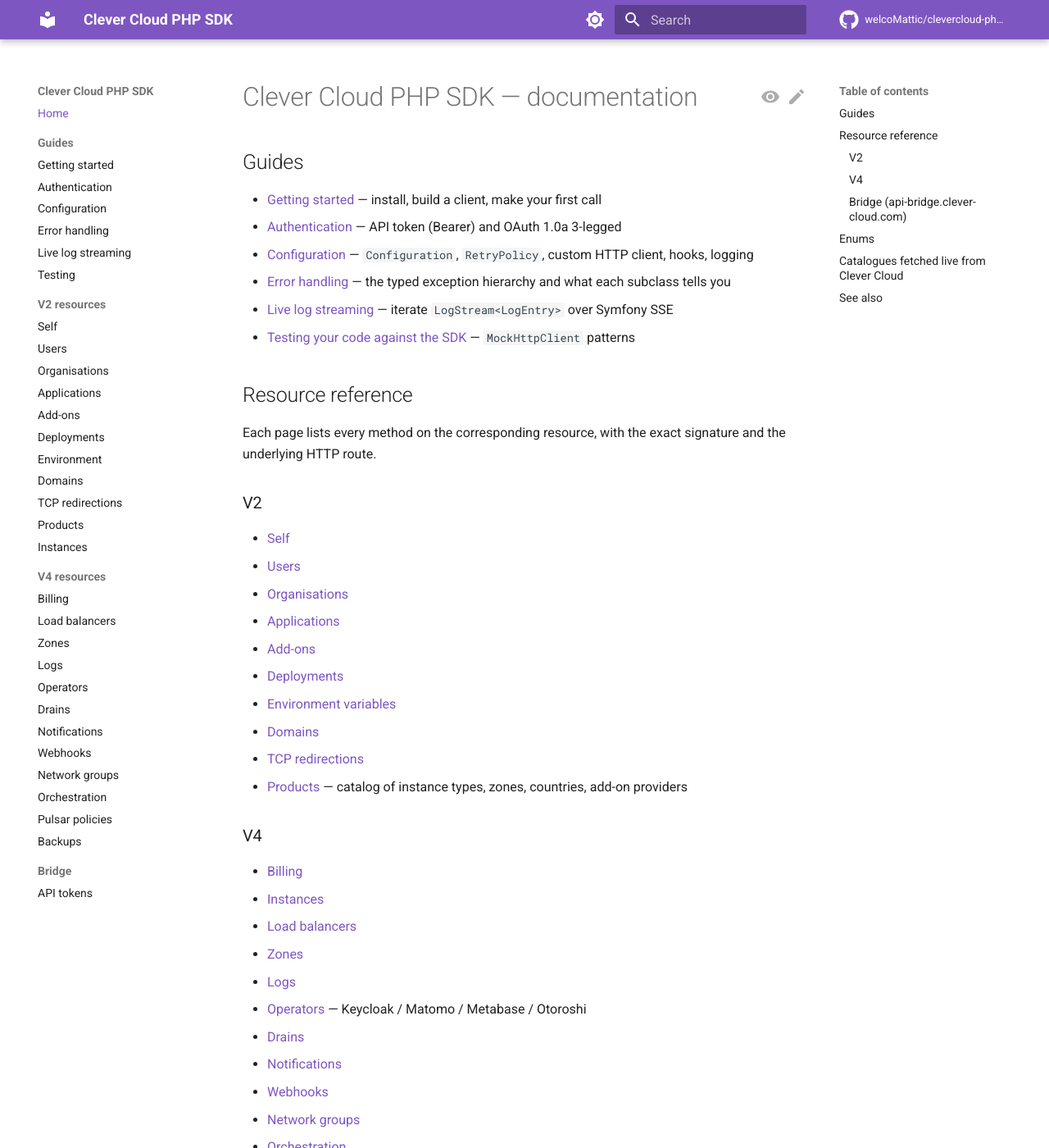
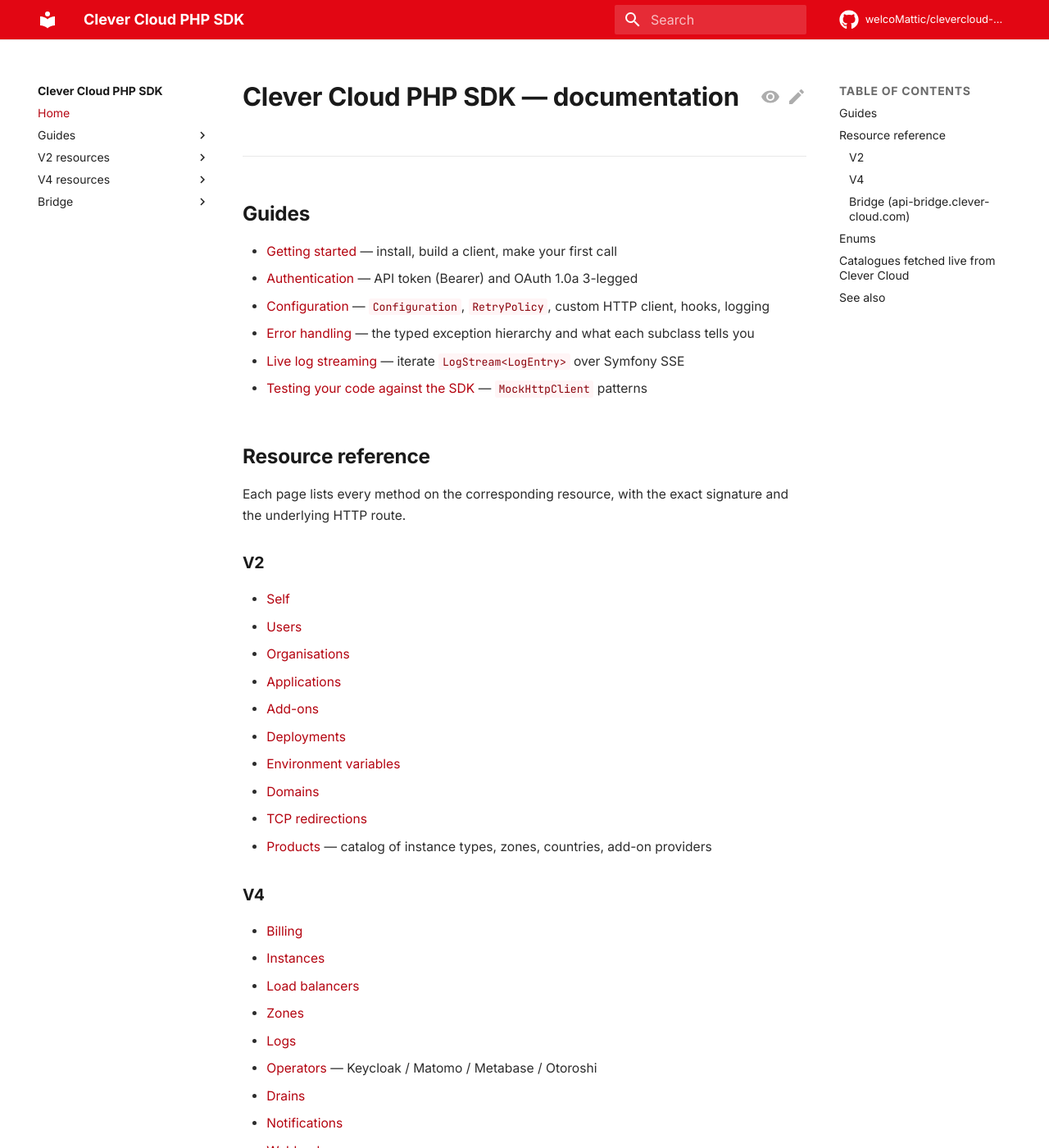
Before and after one commit to welcoMattic/clevercloud-php-sdk, an MkDocs documentation site: the page built from docs/index.md, in a window 1280 px wide and 1400 px high. Shown: the whole window at 82% size. Built offline with MkDocs 1.6.1 and Material for MkDocs 9.7.7, drawn with Linux system fonts in a browser that asks for light colours; comment, search, counter and statistics services are not loaded.

Commit message:
chore(docs): refresh theme + bump GitHub Actions to Node 24
- Custom MkDocs Material palette using Clever Cloud red declensions
  (sober light-only scheme, Inter / JetBrains Mono, framed code blocks)
- Drop dense navigation features (sections / expand) for a calmer layout
- Bump checkout v4→v6, setup-python v5→v6, upload-pages-artifact v3→v5,
  deploy-pages v4→v5 — all on Node 24, clears Node 20 deprecation warning

Co-Authored-By: Claude Opus 4.7 (1M context) <noreply@anthropic.com>

```diff
--- /dev/null
+++ b/docs/stylesheets/clevercloud.css
@@ -0,0 +1,202 @@
+/* Clever Cloud — sober light theme with brand red declensions */
+
+:root {
+  /* Brand red declensions (from Clever Cloud logo) */
+  --cc-red:        #E20613;
+  --cc-red-dark:   #B40410;
+  --cc-red-darker: #8C030C;
+  --cc-red-soft:   #F03A48;
+  --cc-red-tint:   #FCE7E9;
+  --cc-red-wash:   #FFF5F6;
+
+  /* Sober neutrals */
+  --cc-ink:        #1A1A1A;
+  --cc-text:       #2C2C2C;
+  --cc-muted:      #6B6B6B;
+  --cc-border:     #E8E8E8;
+  --cc-surface:    #FAFAFA;
+}
+
+/* Material primary/accent overrides */
+[data-md-color-scheme="default"] {
+  --md-primary-fg-color:         var(--cc-red);
+  --md-primary-fg-color--light:  var(--cc-red-soft);
+  --md-primary-fg-color--dark:   var(--cc-red-dark);
+  --md-primary-bg-color:         #FFFFFF;
+  --md-primary-bg-color--light:  rgba(255, 255, 255, 0.7);
+
+  --md-accent-fg-color:             var(--cc-red-dark);
+  --md-accent-fg-color--transparent: rgba(228, 6, 19, 0.08);
+  --md-accent-bg-color:             #FFFFFF;
+  --md-accent-bg-color--light:      rgba(255, 255, 255, 0.7);
+
+  --md-typeset-a-color: var(--cc-red-dark);
+}
+
+/* Body — soften and tighten */
+.md-typeset {
+  color: var(--cc-text);
+  font-size: 0.78rem;
+  line-height: 1.65;
+}
+
+.md-typeset h1,
+.md-typeset h2,
+.md-typeset h3,
+.md-typeset h4 {
+  color: var(--cc-ink);
+  font-weight: 600;
+  letter-spacing: -0.01em;
+}
+
+.md-typeset h1 {
+  font-weight: 700;
+  border-bottom: 1px solid var(--cc-border);
+  padding-bottom: 0.5rem;
+  margin-bottom: 1.5rem;
+}
+
+.md-typeset h2 {
+  margin-top: 2.2rem;
+  padding-top: 0.4rem;
+}
+
+/* Links — subtle red, underline on hover only */
+.md-typeset a {
+  text-decoration: none;
+  border-bottom: 1px solid transparent;
+  transition: border-color 120ms ease, color 120ms ease;
+}
+
+.md-typeset a:hover {
+  color: var(--cc-red);
+  border-bottom-color: var(--cc-red);
+}
+
+/* Header — keep red but slightly muted for sobriety */
+.md-header {
+  background-color: var(--cc-red);
+  box-shadow: 0 1px 0 rgba(0, 0, 0, 0.08);
+}
+
+.md-tabs {
+  background-color: var(--cc-red-dark);
+}
+
+/* Search bar inside red header */
+.md-search__form {
+  background-color: rgba(255, 255, 255, 0.15);
+}
+
+.md-search__form:hover {
+  background-color: rgba(255, 255, 255, 0.22);
+}
+
+/* Sidebar — clean, no heavy backgrounds */
+.md-nav__title {
+  color: var(--cc-ink);
+  font-weight: 600;
+}
+
+.md-nav__link--active,
+.md-nav__link[aria-current="page"] {
+  color: var(--cc-red-dark);
+  font-weight: 500;
+}
+
+/* Code blocks — quiet, framed */
+.md-typeset code {
+  background-color: var(--cc-red-wash);
+  color: var(--cc-red-darker);
+  border-radius: 3px;
+  padding: 0.1em 0.35em;
+  font-size: 0.85em;
+}
+
+.md-typeset pre > code {
+  background-color: var(--cc-surface);
+  color: var(--cc-text);
+  border: 1px solid var(--cc-border);
+  border-radius: 6px;
+  padding: 1rem;
+  font-size: 0.78rem;
+}
+
+.md-typeset .highlight {
+  border-radius: 6px;
+}
+
+/* Tables — clean borders */
+.md-typeset table:not([class]) {
+  border: 1px solid var(--cc-border);
+  border-radius: 6px;
+  font-size: 0.78rem;
+}
+
+.md-typeset table:not([class]) th {
+  background-color: var(--cc-surface);
+  color: var(--cc-ink);
+  font-weight: 600;
+  border-bottom: 1px solid var(--cc-border);
+}
+
+.md-typeset table:not([class]) td {
+  border-top: 1px solid var(--cc-border);
+}
+
+/* Blockquotes / admonitions — red left accent */
+.md-typeset blockquote {
+  border-left: 3px solid var(--cc-red);
+  color: var(--cc-muted);
+  padding-left: 1rem;
+}
+
+.md-typeset .admonition,
+.md-typeset details {
+  border-radius: 6px;
+  border-left-width: 3px;
+}
+
+/* Buttons / pills */
+.md-typeset .md-button {
+  border-radius: 4px;
+}
+
+.md-typeset .md-button--primary {
+  background-color: var(--cc-red);
+  border-color: var(--cc-red);
+  color: #FFFFFF;
+}
+
+.md-typeset .md-button--primary:hover {
+  background-color: var(--cc-red-dark);
+  border-color: var(--cc-red-dark);
+}
+
+/* Footer — minimal */
+.md-footer {
+  background-color: #1A1A1A;
+}
+
+.md-footer-meta {
+  background-color: #0E0E0E;
+}
+
+/* Copy-to-clipboard button — red on hover */
+.md-clipboard:hover::after {
+  color: var(--cc-red);
+}
+
+/* TOC right-rail — subtle */
+.md-nav--secondary .md-nav__title {
+  font-size: 0.7rem;
+  text-transform: uppercase;
+  letter-spacing: 0.05em;
+  color: var(--cc-muted);
+}
+
+/* Selection */
+::selection {
+  background-color: var(--cc-red-tint);
+  color: var(--cc-ink);
+}
--- a/mkdocs.yml
+++ b/mkdocs.yml
@@ -13,37 +13,28 @@ theme:
   features:
     - navigation.instant
     - navigation.tracking
-    - navigation.sections
-    - navigation.expand
     - navigation.top
     - navigation.footer
     - search.highlight
     - search.suggest
-    - search.share
     - content.code.copy
-    - content.code.annotate
     - content.action.edit
     - content.action.view
     - toc.follow
   palette:
-    - media: "(prefers-color-scheme: light)"
-      scheme: default
-      primary: deep purple
-      accent: deep purple
-      toggle:
-        icon: material/brightness-7
-        name: Switch to dark mode
-    - media: "(prefers-color-scheme: dark)"
-      scheme: slate
-      primary: deep purple
-      accent: deep purple
-      toggle:
-        icon: material/brightness-4
-        name: Switch to light mode
+    scheme: default
+    primary: custom
+    accent: custom
+  font:
+    text: Inter
+    code: JetBrains Mono
   icon:
     repo: fontawesome/brands/github
     edit: material/pencil
     view: material/eye
+
+extra_css:
+  - stylesheets/clevercloud.css
 
 extra:
   social:
```
Also changed, not shown: 2 other files.
